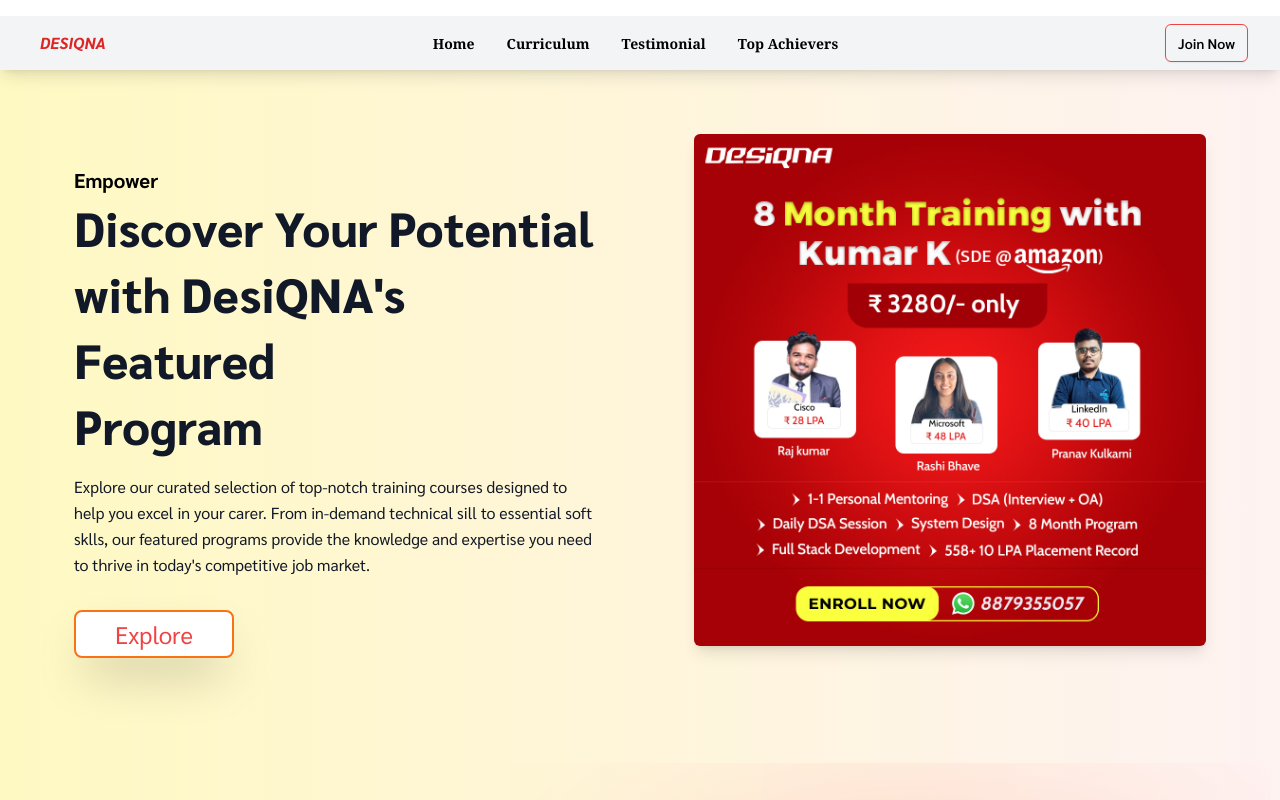
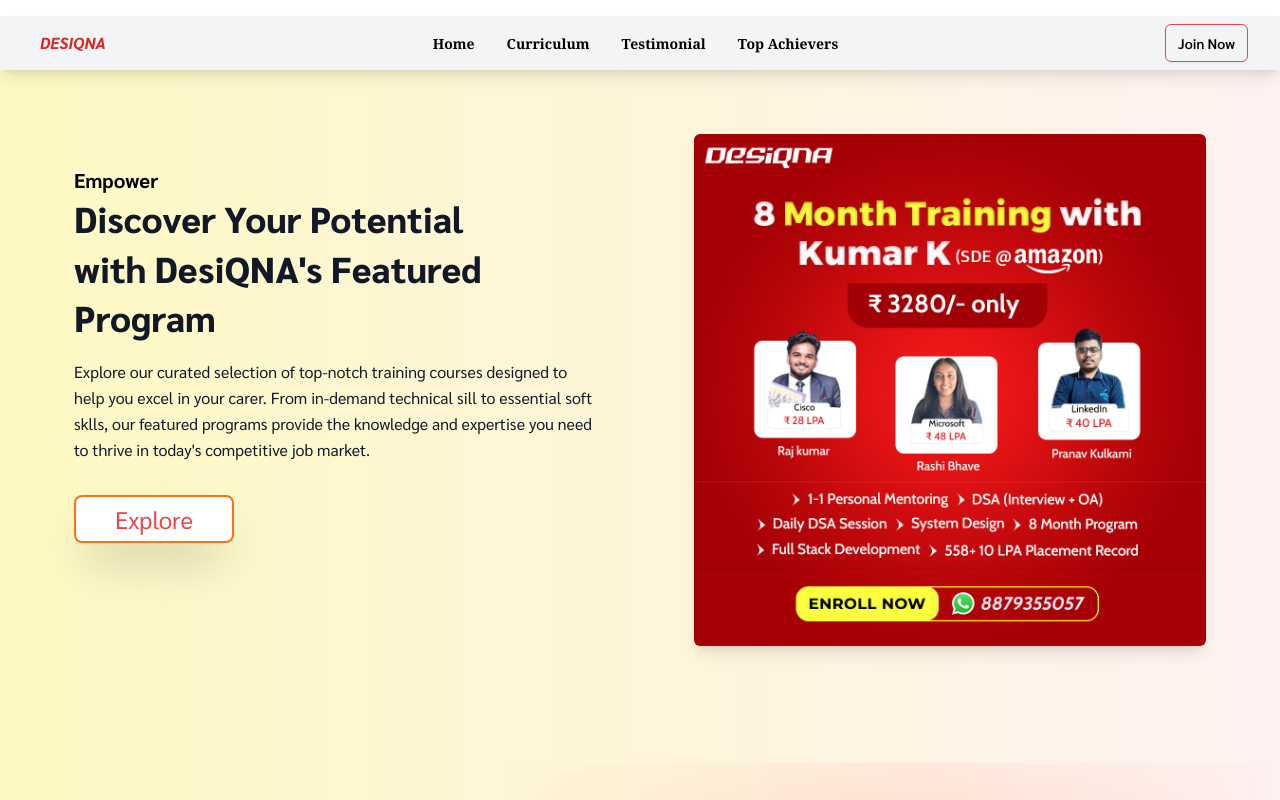
Before and after one commit to karantec/DesiQna, a React (Vite) app: page / in a window 1280 px wide. Shown: the top 800 px of the page. Built offline with nearby package versions, Linux system fonts and the light colour scheme.

Commit message:
headingfixed

```diff
--- a/src/components/heroSection/HeroSection.jsx
+++ b/src/components/heroSection/HeroSection.jsx
@@ -10,9 +10,9 @@
           <div className="container mx-auto px-5 py-24 md:flex md:flex-row md:justify-center">
             <div className="md:w-1/2 lg:pr-24 md:pr-16 mb-16 md:mb-0 text-center md:text-left">
               <span className="text-xl text-black font-sans font-bold">{data.span}</span>
-              <h1 className="font-sans leading-snug text-5xl mb-4 font-extrabold text-gray-900">
+              <h1 className="font-sans leading-snug text-4xl mb-4 font-extrabold text-gray-900">
                 {data.h1}
-                <br className="font-sans hidden lg:inline-block" />
+                <br className="font-sans text-3xl  bg-red-500 hidden lg:inline-block" />
                 {data.subh1}
                 <br className="hidden font-sans lg:inline-block text-gray-800" />
                 {data.subh2}
```
